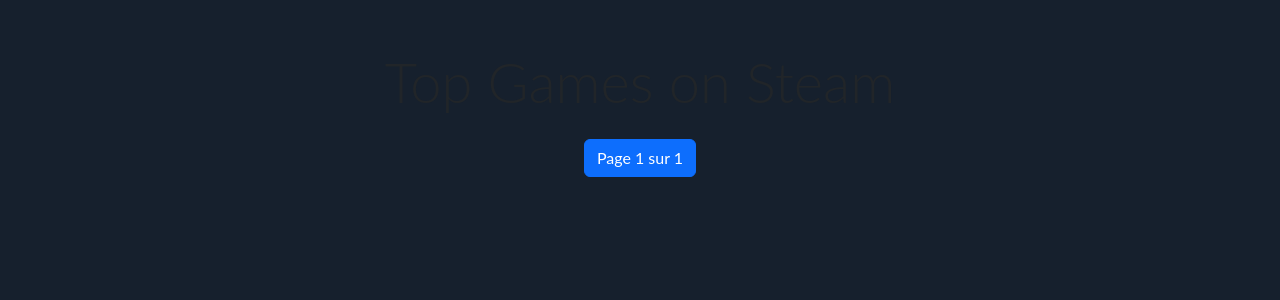
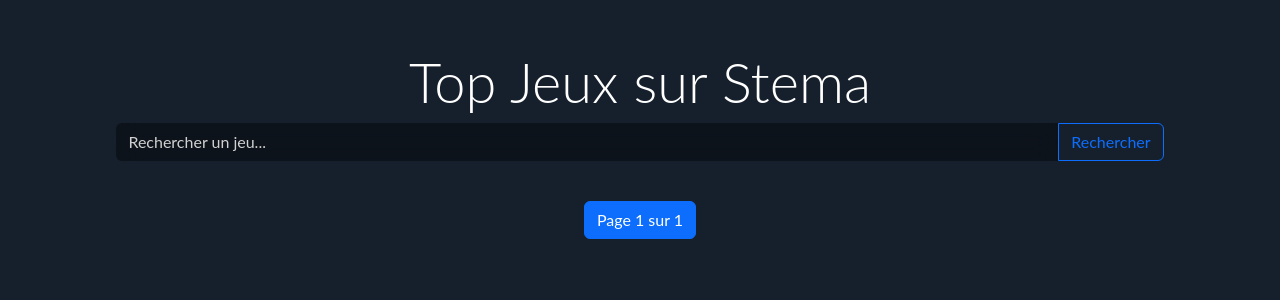
Before and after one commit to Clement-Julia/stema, a Django app: page /game_app/games/ in a window 1280 px wide. Shown: the top 300 px of the page. Run offline with Django 5.2, Linux system fonts and the light colour scheme; data that the repository does not hold is empty; parts of the project's set-up code (start-up, migrations or seed data) failed here and were passed over; some libraries are stand-ins or nearby versions.

Commit message:
update: searchbar, return arrow & css

```diff
--- a/game_app/controllers/GameController.py
+++ b/game_app/controllers/GameController.py
@@ -20,8 +20,14 @@ class GameController:
         else:
             games = request.session['games']
 
+        search_query = request.GET.get('search', '').strip().lower()
+        if search_query:
+            filtered_games = [game for game in games if search_query in game['name'].strip().lower()]
+        else:
+            filtered_games = games
+
         page = request.GET.get('page', 1)
-        paginator = Paginator(games, 25)  # 25 jeux par page
+        paginator = Paginator(filtered_games, 25)  # 25 jeux par page
 
         try:
             games_page = paginator.page(page)
@@ -37,17 +43,16 @@ class GameController:
         for game, header_image in zip(games_page, header_images):
             game['header_image'] = header_image
 
-        games_json = json.dumps(list(games_page), default=str)
-
         return render(request, 'game_app/gamesDisplay.html', {
             'games': games_page,
-            'games_json': games_json
+            'page': page
         })
 
     @staticmethod
     def display_game_by_id(request, game_id):
         game = GameService.get_game_details(game_id)
-        return render(request, 'game_app/gameDetail.html', {'game': game})
+        page = request.GET.get('page', 1)
+        return render(request, 'game_app/gameDetail.html', {'game': game, 'page': page})
 
     @staticmethod
     def get_game_details(request, game_id):
--- a/game_app/templates/game_app/gamesDisplay.html
+++ b/game_app/templates/game_app/gamesDisplay.html
@@ -7,7 +7,15 @@
 {% block title %}Top 200 Most Played Games{% endblock %}
 
 {% block content %}
-    <h1 class="mt-4 text-center display-4">Top Games on Steam</h1>
+    <h1 class="mt-4 text-center white display-4">Top Jeux sur Stema</h1>
+
+    <!-- Search Bar -->
+    <form method="GET" action="{% url 'games_list' %}" class="d-flex justify-content-center mb-4">
+        <div class="input-group searchbarDiv">
+            <input type="text" name="search" class="form-control searchbar" placeholder="Rechercher un jeu..." value="{{ request.GET.search|default_if_none:'' }}">
+            <button class="btn btn-outline-primary" type="submit">Rechercher</button>
+        </div>
+    </form>
 
     <div class="d-flex flex-wrap justify-content-center">
         {% for game in games %}
@@ -24,7 +32,7 @@
 
                 </div>
                 <div class="card-footer text-center">
-                    <a href="{% url 'game_detail' game.appid %}">{{ game.name }}</a>
+                    <a href="{% url 'game_detail' game.appid %}?page={{ games.number }}">{{ game.name }}</a>
                 </div>
             </div>
         {% endfor %}
--- a/requirements.txt
+++ b/requirements.txt
@@ -6,3 +6,4 @@ django-filter
 daphne
 django-allauth
 channels
+jwt
--- a/static/css/style.css
+++ b/static/css/style.css
@@ -87,13 +87,12 @@ body {
     -webkit-backdrop-filter: blur(10px);
     border: none
 }
-.pagination > li > a:hover {
+.pagination > li > a:hover, .pagination > li > a:focus {
     background: rgba(0, 0, 0, 0.4);
     backdrop-filter: blur(10px);
     -webkit-backdrop-filter: blur(10px);
     border: none
 }
-
 .player-count {
     background-color: rgba(0, 0, 0, 0.7);
     color: #fff;
@@ -110,6 +109,36 @@ body {
     margin-right: 5px;
 }
 
+/* ------------ Flèche retour ------------ */
+.searchbarDiv {
+    width: 85% !important;
+}
+.searchbar {
+    color: white;
+    background: rgba(0, 0, 0, 0.4);
+    backdrop-filter: blur(10px);
+    -webkit-backdrop-filter: blur(10px);
+    border: none
+}
+.searchbar:focus {
+    background: rgba(0, 0, 0, 0.6);
+    backdrop-filter: blur(10px);
+    -webkit-backdrop-filter: blur(10px);
+    border: none
+}
+.searchbar:focus {
+    color: white;
+    background: rgba(0, 0, 0, 0.6);
+    backdrop-filter: blur(10px);
+    -webkit-backdrop-filter: blur(10px);
+    border: none
+}
+.searchbar::placeholder {
+    color: #d1d1d1;
+}
+.searchbar:focus::placeholder {
+    color: #d1d1d1;
+}
 /* ------------------------------------------------------- Game Detail ------------------------------------------------------- */
 .transparent-dark {
     background: rgba(0, 0, 0, 0.2);
@@ -160,7 +189,6 @@ body {
 .cardDesc > img, .cardDesc img {
     width: 100%;
 }
-
 .screenDiv {
     position: relative;
     overflow: hidden;
@@ -191,3 +219,19 @@ body {
 .modalImageContent:hover {
     transform: scale(1.50);
 }
+
+/* ------------ Flèche retour ------------ */
+.back-arrow {
+    margin-top: 10px;
+}
+.back-arrow a {
+    text-decoration: none;
+    color: white;
+    font-size: 1.2rem;
+}
+.back-arrow a:hover {
+    color: #aaa;
+}
+.back-arrow i {
+    margin-right: 8px;
+}
```
Also changed, not shown: game_app/templates/game_app/gameDetail.html (+13 -4 lines).
